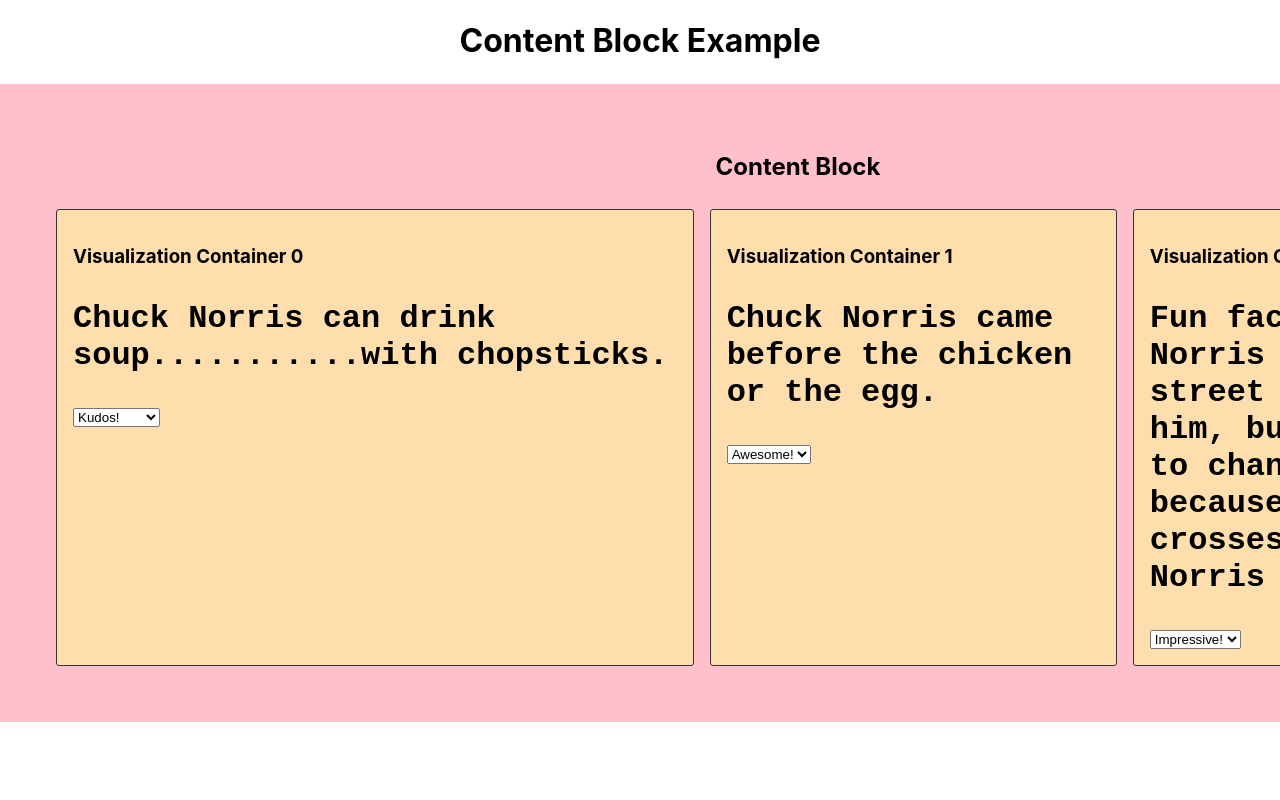
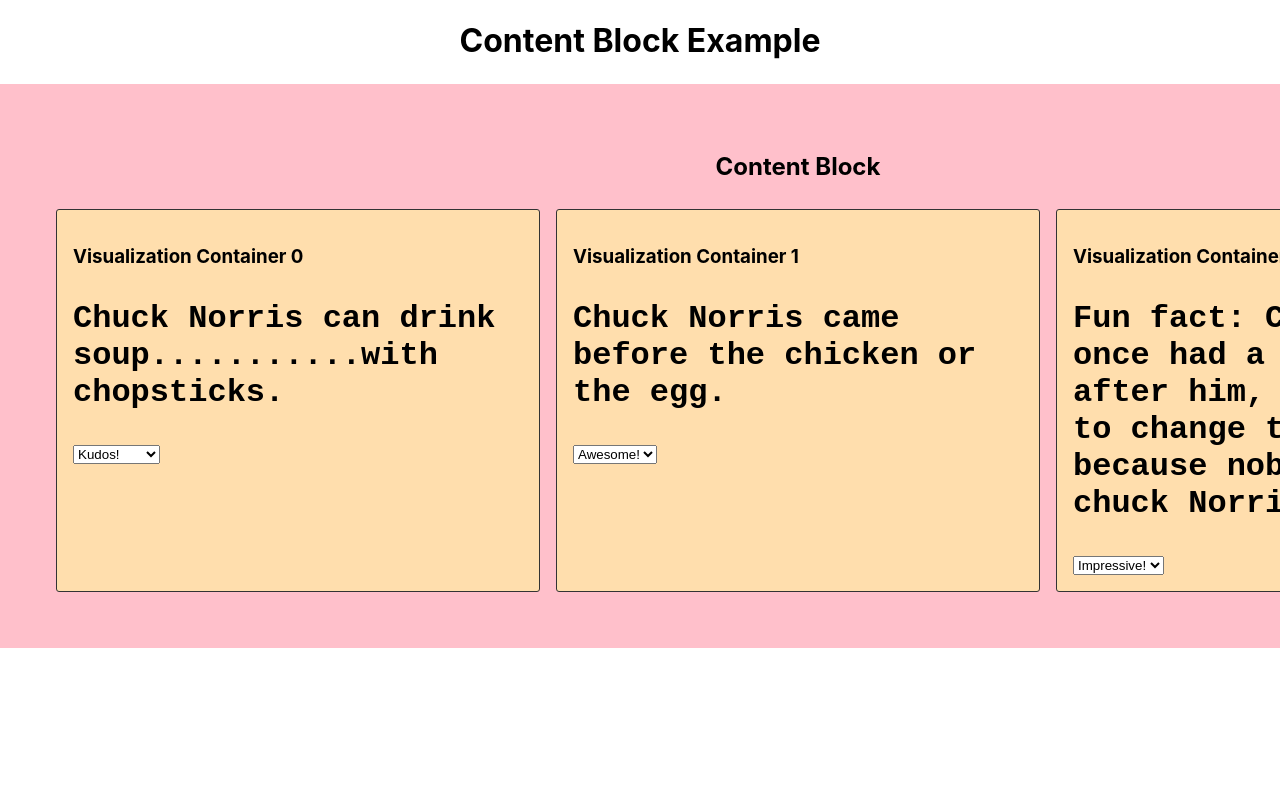
Before and after one commit to msschambach/reactjs-component-message-passing, a React (Create React App) app: page / in a window 1280 px wide. Shown: the top 800 px of the page. Built offline with nearby package versions, Linux system fonts and the light colour scheme.

Commit message:
made visualization containers equal in size

```diff
--- a/src/index.css
+++ b/src/index.css
@@ -27,6 +27,7 @@ h1 {
 .content-block>section {
   display: grid;
   grid-auto-flow: column;
+  grid-template-columns: 1fr 1fr 1fr;
   width: 100%;
 }
 
```
